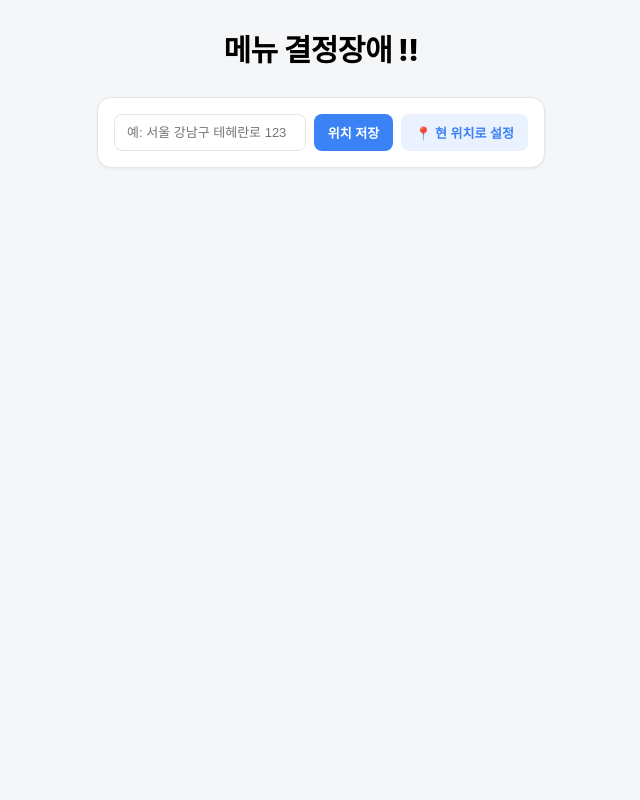
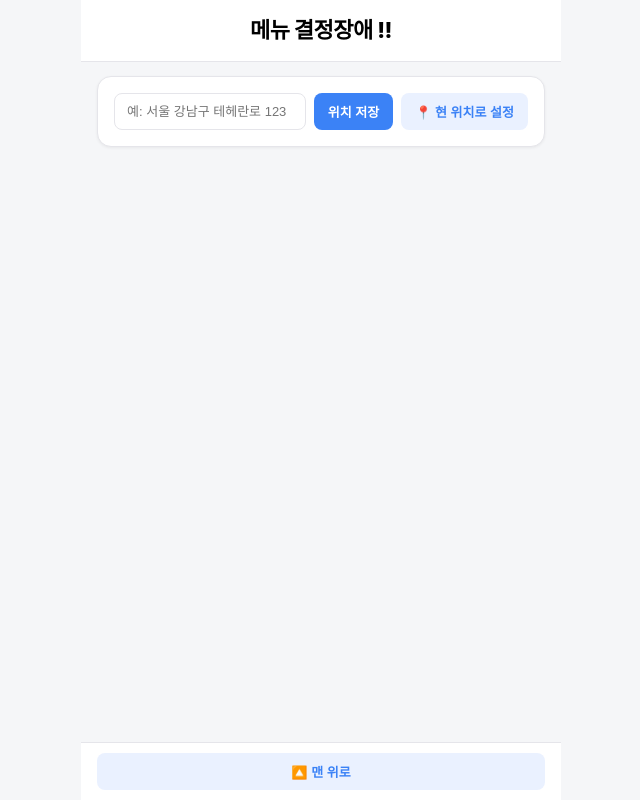
Before and after one commit to Kim-ki-chul/menu_select, a website: page public/index.html in a window 1280 px wide. Shown: the whole page, without its empty margins (319-959 px from the left). Drawn offline with Linux system fonts and the light colour scheme; no server answers.

Commit message:
상단 제목/하단 맨위로 바 화면에 고정
스크롤해도 상단 제목 바와 하단 "맨 위로" 버튼 바가 항상 보이도록
position: fixed 적용. 본문 padding을 바 높이만큼 늘려 겹침 방지.

Co-Authored-By: Claude Sonnet 5 <noreply@anthropic.com>

```diff
--- a/public/app.js
+++ b/public/app.js
@@ -29,6 +29,7 @@ const statsSection = document.getElementById('stats-section');
 const statsTotal = document.getElementById('stats-total');
 const statsBars = document.getElementById('stats-bars');
 const errorMessage = document.getElementById('error-message');
+const scrollTopBtn = document.getElementById('scroll-top-btn');
 
 let currentMenu = null;
 let currentRadius = 500;
@@ -283,4 +284,6 @@ currentLocationBtn.addEventListener('click', () => {
   );
 });
 
+scrollTopBtn.addEventListener('click', () => window.scrollTo({ top: 0, behavior: 'smooth' }));
+
 loadLocation();
--- a/public/index.html
+++ b/public/index.html
@@ -7,9 +7,10 @@
 <link rel="stylesheet" href="style.css">
 </head>
 <body>
+  <header id="top-bar">
+    <h1>메뉴 결정장애 !!</h1>
+  </header>
   <main>
-    <h1>메뉴 결정장애 !!</h1>
-
     <section id="location-section">
       <form id="location-form">
         <input type="text" id="address-input" placeholder="예: 서울 강남구 테헤란로 123" required>
@@ -93,6 +94,9 @@
 
     <p id="error-message" hidden></p>
   </main>
+  <div id="bottom-bar">
+    <button type="button" id="scroll-top-btn">🔼 맨 위로</button>
+  </div>
   <script src="app.js"></script>
 </body>
 </html>
--- a/public/style.css
+++ b/public/style.css
@@ -22,19 +22,51 @@ body {
   font-family: -apple-system, "Malgun Gothic", sans-serif;
   max-width: 480px;
   margin: 0 auto;
-  padding: 24px 16px 48px;
+  padding: 76px 16px 64px;
   background: var(--color-bg);
   color: var(--color-text);
   line-height: 1.5;
 }
 
+#top-bar {
+  position: fixed;
+  top: 0;
+  left: 0;
+  right: 0;
+  max-width: 480px;
+  margin: 0 auto;
+  padding: 14px 16px;
+  background: var(--color-surface);
+  border-bottom: 1px solid var(--color-border);
+  z-index: 20;
+}
+
 h1 {
-  font-size: 30px;
+  font-size: 22px;
   font-weight: 800;
   letter-spacing: -0.5px;
-  margin: 4px 0 24px;
+  margin: 0;
   text-align: center;
   color: #000;
+}
+
+#bottom-bar {
+  position: fixed;
+  bottom: 0;
+  left: 0;
+  right: 0;
+  max-width: 480px;
+  margin: 0 auto;
+  padding: 10px 16px;
+  background: var(--color-surface);
+  border-top: 1px solid var(--color-border);
+  text-align: center;
+  z-index: 20;
+}
+#scroll-top-btn {
+  background: var(--color-primary-soft);
+  color: var(--color-primary);
+  width: 100%;
 }
 
 @keyframes fadeIn {
```
